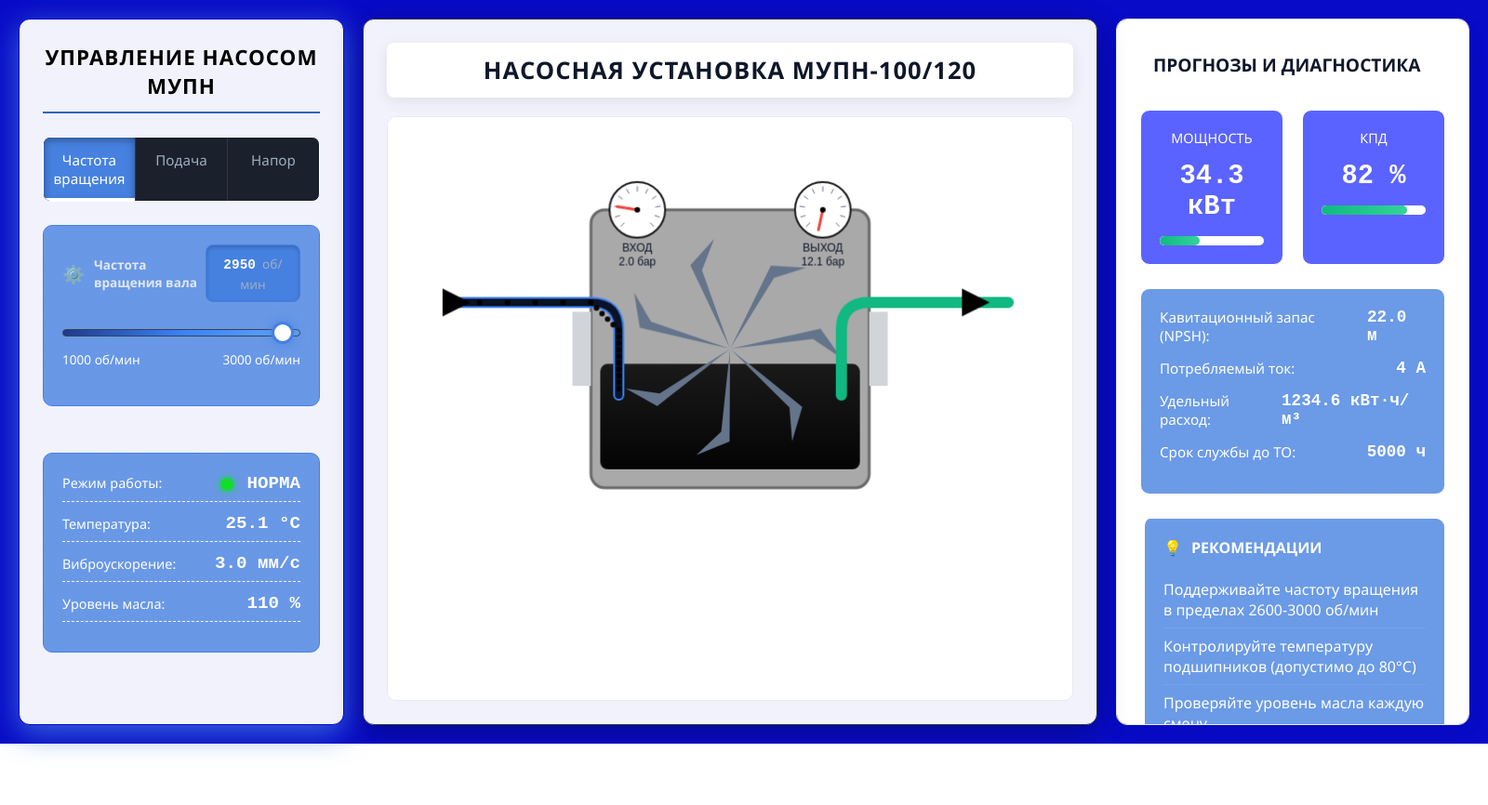
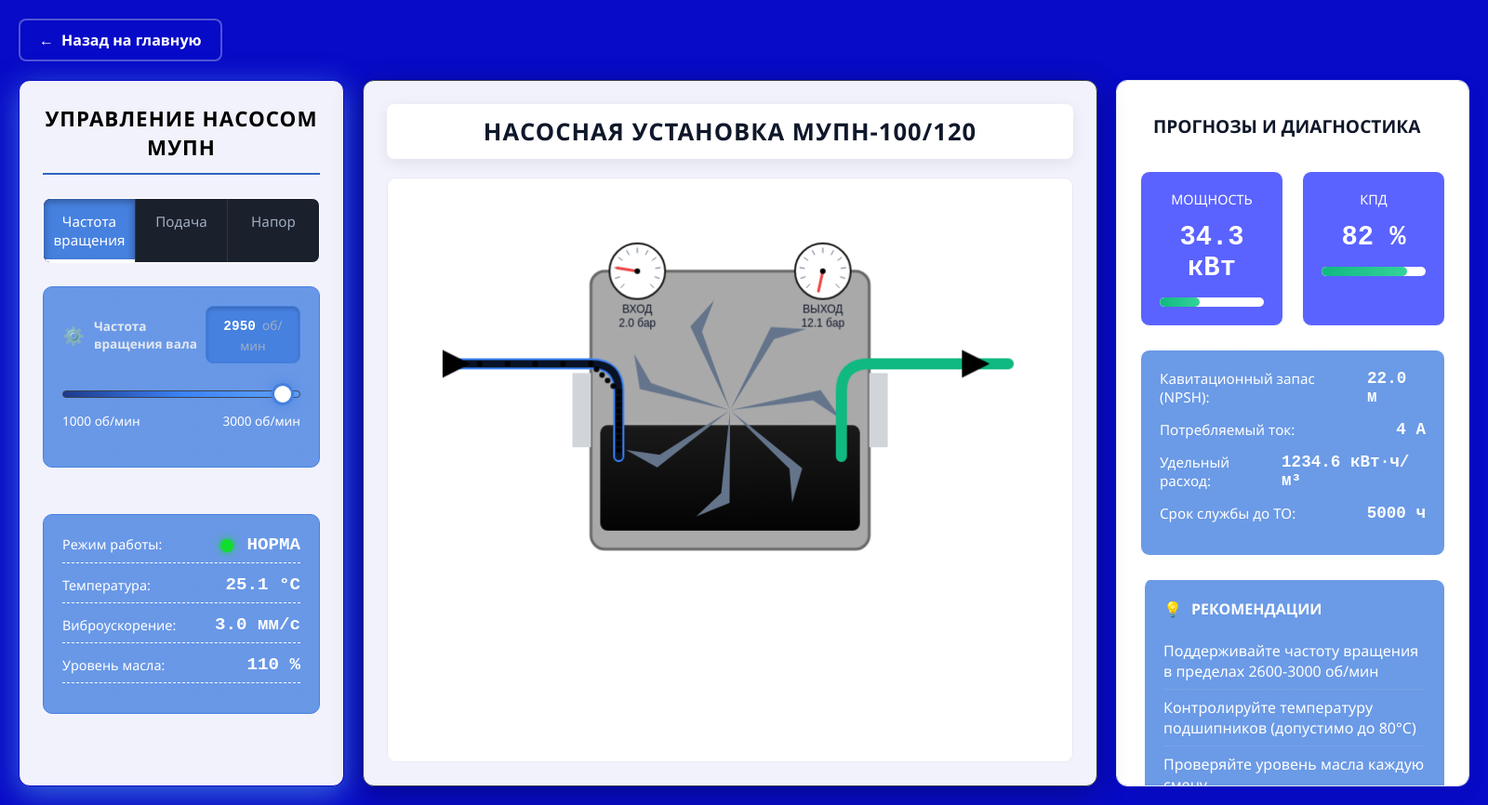
Before and after one commit to nastenkabazhina/XTb-25-1, an Electron app: page Н-1/index.html in a window 1600 px wide. Shown: the whole page at 93% size. Before the commit the page ends 800 px from the top, so only its background shows below. Drawn offline with Linux system fonts and the light colour scheme.

Commit message:
fix: button "back to main"

```diff
--- a/Н-1/index.html
+++ b/Н-1/index.html
@@ -18,6 +18,33 @@
             min-height: 100vh;
             padding: 20px;
             overflow-x: hidden;
+        }
+
+        .back-button {
+            display: inline-flex;
+            align-items: center;
+            gap: 8px;
+            padding: 10px 20px;
+            background: rgba(8, 11, 199, 0.8);
+            border: 2px solid rgba(255, 255, 255, 0.3);
+            border-radius: 8px;
+            color: #ffffff;
+            text-decoration: none;
+            font-weight: 600;
+            transition: all 0.3s ease;
+            margin-bottom: 10px;
+        }
+
+        .back-button:hover {
+            background: rgba(8, 11, 199, 0.95);
+            transform: scale(1.05);
+        }
+
+        .header-section {
+            margin-bottom: 10px;
+            max-width: 1800px;
+            margin-left: auto;
+            margin-right: auto;
         }
 
         .container {
@@ -602,6 +629,11 @@
     </style>
 </head>
 <body>
+    <div class="header-section">
+        <a href="../Главная страница/index.html" class="back-button">
+            <span>←</span> Назад на главную
+        </a>
+    </div>
     <div class="container">
         <!-- Панель управления -->
         <div class="control-panel">
--- a/НГС-1/styles.css
+++ b/НГС-1/styles.css
@@ -10,6 +10,33 @@ body {
     color: #333;
     min-height: 100vh;
     padding: 20px;
+}
+
+.back-button {
+    display: inline-flex;
+    align-items: center;
+    gap: 8px;
+    padding: 10px 20px;
+    background: rgba(8, 11, 199, 0.8);
+    border: 2px solid rgba(255, 255, 255, 0.3);
+    border-radius: 8px;
+    color: #ffffff;
+    text-decoration: none;
+    font-weight: 600;
+    transition: all 0.3s ease;
+    margin-bottom: 10px;
+}
+
+.back-button:hover {
+    background: rgba(8, 11, 199, 0.95);
+    transform: scale(1.05);
+}
+
+.header-section {
+    margin-bottom: 10px;
+    max-width: 1800px;
+    margin-left: auto;
+    margin-right: auto;
 }
 
 .container {
--- a/НГСВ-1/css/styles.css
+++ b/НГСВ-1/css/styles.css
@@ -105,9 +105,6 @@ body {
 }
 
 .back-button {
-  position: fixed;
-  top: 10px;
-  left: 10px;
   display: inline-flex;
   align-items: center;
   gap: 8px;
@@ -119,12 +116,16 @@ body {
   text-decoration: none;
   font-weight: 600;
   transition: all 0.3s ease;
-  z-index: 2000;
+  margin-bottom: 10px;
 }
 
 .back-button:hover {
   background: rgba(8, 11, 199, 0.95);
   transform: scale(1.05);
+}
+
+.header-section {
+  margin-bottom: 10px;
 }
 
 h1, h2, h3 {
--- a/П-1/styles.css
+++ b/П-1/styles.css
@@ -10,6 +10,33 @@ body {
     min-height: 100vh;
     padding: 20px;
     color: #333;
+}
+
+.back-button {
+    display: inline-flex;
+    align-items: center;
+    gap: 8px;
+    padding: 10px 20px;
+    background: rgba(8, 11, 199, 0.8);
+    border: 2px solid rgba(255, 255, 255, 0.3);
+    border-radius: 8px;
+    color: #ffffff;
+    text-decoration: none;
+    font-weight: 600;
+    transition: all 0.3s ease;
+    margin-bottom: 10px;
+}
+
+.back-button:hover {
+    background: rgba(8, 11, 199, 0.95);
+    transform: scale(1.05);
+}
+
+.header-section {
+    margin-bottom: 10px;
+    max-width: 1800px;
+    margin-left: auto;
+    margin-right: auto;
 }
 
 .container {
```
Also changed, not shown: ВФУ/index.html (+13 -6 lines), ГС-1/index.html (+23 -0 lines), ЕД-1/index.html (+29 -0 lines), НГС-1/index.html (+5 -0 lines), НГСВ-1/index.html (+5 -3 lines), П-1/index.html (+5 -0 lines).
